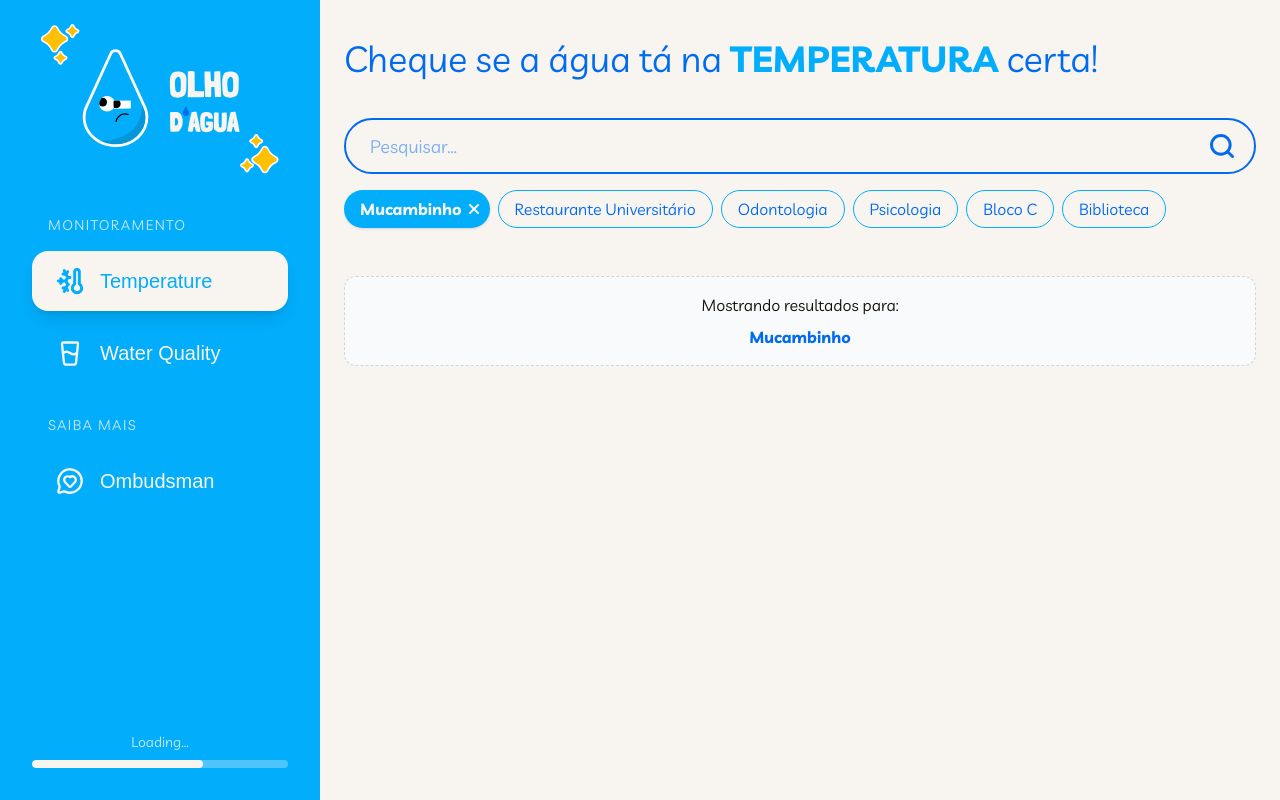
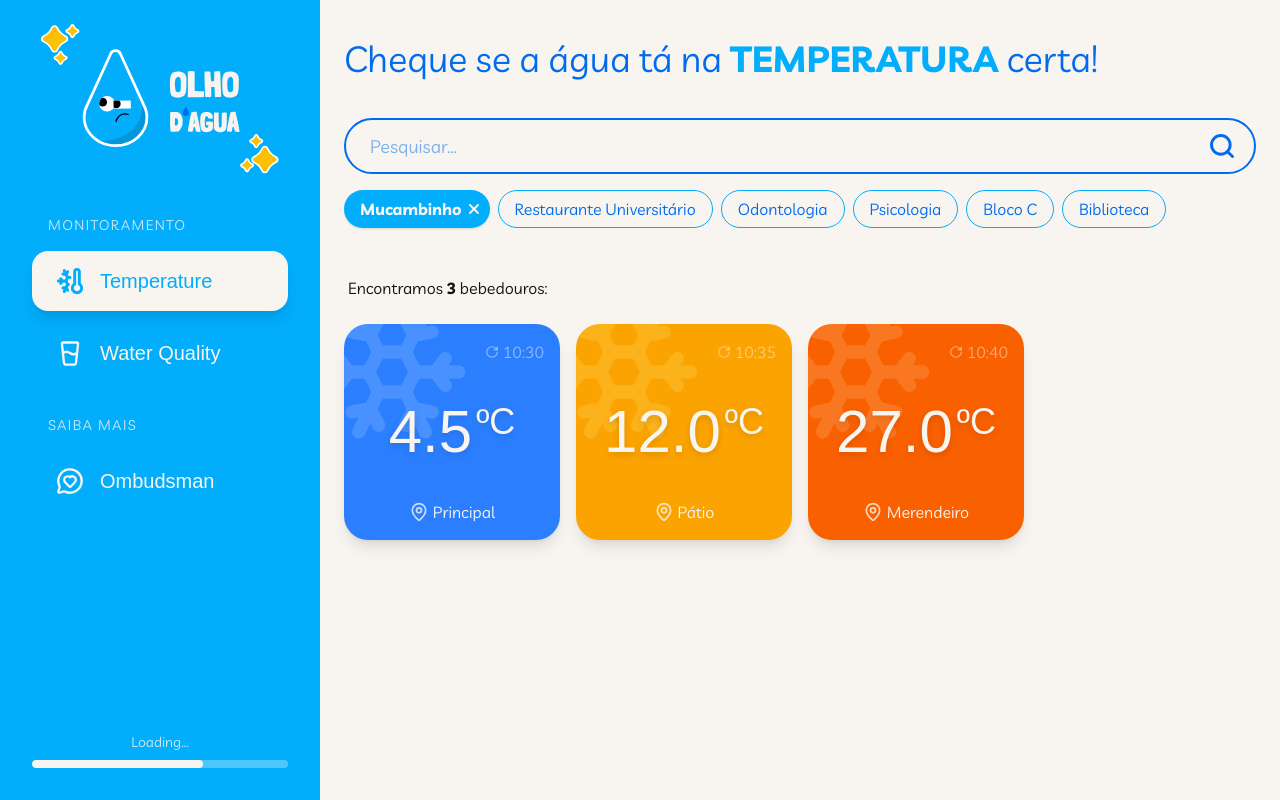
Before and after one commit to Loading-Desenvolvimento-Jr/olho-dagua-front, a Next.js app in the folder olho-dagua-front/: page / in a window 1280 px wide. Both pictures are taken after a click on the button "Mucambinho". Built offline with nearby package versions, Linux system fonts and the light colour scheme; a web font is replaced by a local one.

Commit message:
:sparkles: feat: Added temperature's cards

```diff
--- a/olho-dagua-front/src/app/page.tsx
+++ b/olho-dagua-front/src/app/page.tsx
@@ -2,25 +2,37 @@
 
 import { useState } from "react";
 import { SearchBar } from "@/components/ui/SearchBar";
+import { WaterFountainCard } from "@/components/ui/WaterFountainCard";
 
-/**
- * Main page for monitoring water temperature
- */
+// Dados Fakes simulando a resposta da API
+const MOCK_FOUNTAINS = [
+  // Mucambinho
+  { id: 1, name: "Principal", location: "Mucambinho", current_temperature: 4.5, last_updated_time: "10:30", created_at: "", updated_at: "" },
+  { id: 2, name: "Pátio", location: "Mucambinho", current_temperature: 12.0, last_updated_time: "10:35", created_at: "", updated_at: "" },
+  { id: 3, name: "Merendeiro", location: "Mucambinho", current_temperature: 27.0, last_updated_time: "10:40", created_at: "", updated_at: "" },
+
+  // Odontologia
+  { id: 4, name: "Clínica A", location: "Odontologia", current_temperature: 3.2, last_updated_time: "11:00", created_at: "", updated_at: "" },
+  { id: 5, name: "Recepção", location: "Odontologia", current_temperature: 9.0, last_updated_time: "11:15", created_at: "", updated_at: "" },
+
+  // Biblioteca
+  { id: 6, name: "Entrada", location: "Biblioteca", current_temperature: 18.5, last_updated_time: "09:00", created_at: "", updated_at: "" },
+];
+
 export default function TemperaturePage() {
   const [activeFilters, setActiveFilters] = useState<string[]>([]);
 
-  // Function called whenever the user updates the search bar
-  const handleFilterUpdate = (filters: string[]) => {
-    console.log("Filters active:", filters);
-    setActiveFilters(filters);
-  };
+  // Filtra os bebedouros baseado nos filtros ativos (chips)
+  const filteredFountains = activeFilters.length === 0
+    ? []
+    : MOCK_FOUNTAINS.filter(fountain => activeFilters.includes(fountain.location));
 
   return (
     <main className="min-h-screen p-6 flex flex-col gap-6 pt-8 pb-32">
 
-      {/* Header Text */}
+      {/* Header */}
       <header>
-        <h1 className="text-titulo text-justify text-blue-dark mb-2">
+        <h1 className="text-titulo text-blue-dark mb-2">
           Cheque se a água tá na{' '}
           <span className="font-sans font-bold text-blue-light">
             TEMPERATURA
@@ -29,28 +41,39 @@ export default function TemperaturePage() {
         </h1>
       </header>
 
-      {/* Search Bar Component */}
+      {/* Barra de Pesquisa */}
       <section>
-        <SearchBar onFilterChange={handleFilterUpdate} />
+        <SearchBar onFilterChange={setActiveFilters} />
       </section>
 
-      {/* Results Area (Placeholder for Cards) */}
-      <section className="flex flex-col gap-4 mt-4">
+      {/* Resultados */}
+      <section className="mt-4">
         {activeFilters.length === 0 ? (
-          <p className="text-center text-gray-400 mt-10 font-sans">
-            Selecione um local acima para ver os bebedouros.
-          </p>
+          // Estado Vazio
+          <div className="flex flex-col items-center justify-center py-20 opacity-50">
+             {/* Você pode colocar um ícone de mapa aqui se quiser */}
+             <p className="text-paragrafo text-center">
+               Selecione um local acima para ver os bebedouros.
+             </p>
+          </div>
         ) : (
-          <div className="p-4 bg-gray-50 rounded-xl border border-dashed border-gray-300">
-            <p className="text-subtitulo text-center mb-2">
-              Mostrando resultados para:
+          <div className="space-y-6">
+            <p className="text-subtitulo ml-1">
+              Encontramos <strong>{filteredFountains.length}</strong> bebedouros:
             </p>
-            <div className="flex flex-wrap justify-center gap-2">
-              {activeFilters.map(f => (
-                <span key={f} className="font-bold text-blue-dark">{f}</span>
+
+            {/* Grid de Cards */}
+            <div className="grid grid-cols-2 sm:grid-cols-4 gap-4">
+              {filteredFountains.map((fountain) => (
+                <WaterFountainCard key={fountain.id} data={fountain} />
               ))}
             </div>
-            {/* Here we will map the Cards later */}
+
+            {filteredFountains.length === 0 && (
+              <p className="text-center text-orange-dark">
+                Nenhum bebedouro encontrado nestes locais.
+              </p>
+            )}
           </div>
         )}
       </section>
--- a/olho-dagua-front/src/components/ui/SearchBar.tsx
+++ b/olho-dagua-front/src/components/ui/SearchBar.tsx
@@ -27,8 +27,7 @@ export function SearchBar({ onFilterChange }: SearchBarProps) {
   const [selectedFilters, setSelectedFilters] = useState<string[]>([]);
   const [isFocused, setIsFocused] = useState(false);
 
-  // Filter the dropdown suggestions based on text input
-  // Exclude items that are already selected
+  // Filter the dropdown suggestions based on text input and exclude items that are already selected
   const suggestions = LOCATIONS.filter(
     (loc) =>
       loc.toLowerCase().includes(query.toLowerCase()) &&
@@ -47,17 +46,17 @@ export function SearchBar({ onFilterChange }: SearchBarProps) {
     setIsFocused(false);
   };
 
-  /** Removes a location from the active filter list */
+  // Removes a location from the active filter list
   const removeFilter = (location: string) => {
     const newFilters = selectedFilters.filter((item) => item !== location);
     setSelectedFilters(newFilters);
-    onFilterChange(newFilters); // Notify parent
+    onFilterChange(newFilters);
   };
 
   return (
     <div className="w-full flex flex-col gap-4 relative z-50">
 
-      {/* --- Search Input Area --- */}
+      {/* Search Input Area */}
       <div className="relative group">
         <input
           type="text"
@@ -79,7 +78,7 @@ export function SearchBar({ onFilterChange }: SearchBarProps) {
           strokeWidth={2.5}
         />
 
-        {/* --- Dropdown Suggestions (Only shows when typing) --- */}
+        {/* Dropdown Suggestions (Only shows when typing) */}
         {isFocused && query.length > 0 && suggestions.length > 0 && (
           <ul className="absolute top-full mt-2 w-full bg-white-custom border border-blue-light/30 rounded-2xl shadow-xl overflow-hidden z-50">
             {suggestions.map((location) => (
@@ -95,10 +94,10 @@ export function SearchBar({ onFilterChange }: SearchBarProps) {
         )}
       </div>
 
-      {/* --- Filter Chips (Horizontal Scroll) --- */}
+      {/* Filter Chips (Horizontal Scroll) */}
       <div className="flex gap-2 overflow-x-auto pb-2 scrollbar-hide">
 
-        {/* 1. Active Filters (Filled Blue) */}
+        {/* 1. Active Filters  */}
         {selectedFilters.map((filter) => (
           <button
             key={filter}
@@ -110,7 +109,6 @@ export function SearchBar({ onFilterChange }: SearchBarProps) {
           </button>
         ))}
 
-        {/* 2. Quick Suggestions / Unselected (Outlined) */}
         {/* Shows remaining options so user can click without typing */}
         {unselectedOptions.map((option) => (
           <button
--- /dev/null
+++ b/olho-dagua-front/src/components/ui/WaterFountainCard.tsx
@@ -0,0 +1,77 @@
+"use client";
+
+import { MapPin, RotateCw, Snowflake } from "lucide-react";
+import { cn, formatTemperature } from "@/lib/utils";
+import { WaterFountain, WaterTemperature } from "@/types/schema";
+
+interface FountainData extends WaterFountain {
+  current_temperature: number;
+  last_updated_time: string;
+}
+
+interface WaterFountainCardProps {
+  data: FountainData;
+}
+
+export function WaterFountainCard({ data }: WaterFountainCardProps) {
+  const { name, current_temperature, last_updated_time } = data;
+
+  // Logic behind temperature color
+  const getTheme = (temp: number) => {
+    if (temp < 10) {
+      return {
+        bg: "bg-blue-500",
+        iconColor: "text-blue-200",
+        label: "Gelada"
+      };
+    } else if (temp <= 20) {
+      return {
+        bg: "bg-yellow-dark",
+        iconColor: "text-yellow-200",
+        label: "Natural"
+      };
+    } else {
+      return {
+        bg: "bg-orange-dark",
+        iconColor: "text-orange-200",
+        label: "Quente"
+      };
+    }
+  };
+
+  const theme = getTheme(current_temperature);
+
+  return (
+    <div className={cn(
+      "relative w-full w-max-8 aspect-square rounded-3xl py-3 px-2 md:py-4 md:px-4 flex flex-col justify-between overflow-hidden shadow-lg transition-transform hover:scale-[1.02]",
+      theme.bg
+    )}>
+
+    {/* Snow Flake */}
+    <Snowflake
+        className={cn("absolute md:-top-8 md:-left-8 md:w-40 md:h-40 -top-4 -left-4 w-24 h-24 opacity-20 pointer-events-none", theme.iconColor)}
+    />
+
+    {/* Header: Last update time */}
+    <div className="relative z-10 flex justify-end items-center gap-1 text-white-custom/50 font-subtitulo">
+        <RotateCw size={14} className="animate-spin-slow" /> {/* Animação lenta opcional */}
+        <span>{last_updated_time}</span>
+    </div>
+
+    {/* Middle: Temperature */}
+    <div className="relative z-10 flex flex-col items-center">
+      <span className="font-title text-6xl text-white-custom drop-shadow-md">
+          {data.current_temperature.toFixed(1)}
+          <span className="text-4xl align-top ml-1">ºC</span>
+      </span>
+    </div>
+
+    {/* Footer: Location/Name */}
+    <div className="relative z-10 flex items-center justify-center gap-1 text-white-custom font-paragrafo">
+      <MapPin size={20} className="text-white-custom/80" />
+      <span className="truncate">{name}</span>
+    </div>
+
+    </div>
+  );
+}
```
Also changed, not shown: olho-dagua-front/src/components/README.md, 1 other file (tests, documents, lock files or other folders).
